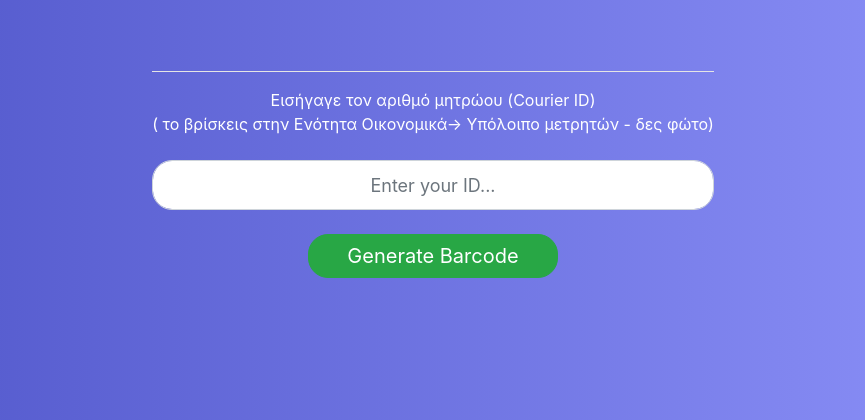
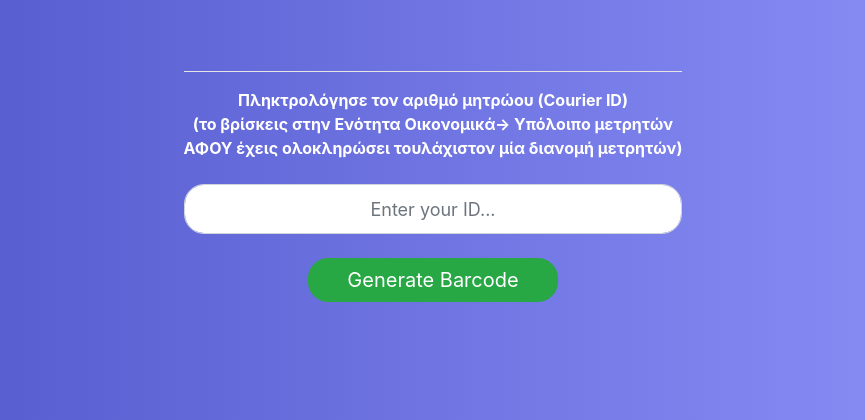
Before and after one commit to kopapatzimos/barcodeWoltv2, a Django app: page / in a window 1280 px wide. Shown: the part 63-483 px from the top of the page, without its empty margins (207-1072 px from the left). Run offline with Django 4.2, Linux system fonts and the light colour scheme; some libraries are stand-ins or nearby versions.

Commit message:
update text over input

```diff
--- a/barcode_project/app/templates/index.html
+++ b/barcode_project/app/templates/index.html
@@ -11,8 +11,8 @@
             <div class="text-center">
                 <hr>
 
-                <label class="mb-4">Eισήγαγε τον αριθμό μητρώου (Courier ID) <br>( το βρίσκεις στην Ενότητα Οικονομικά->
-                    Υπόλοιπο μετρητών - δες φώτο)</label>
+                <label class="mb-4" style="font-weight: bold;">Πληκτρολόγησε τον αριθμό μητρώου (Courier ID)<br>
+                    (το βρίσκεις στην Ενότητα Οικονομικά-> Υπόλοιπο μετρητών <br>ΑΦΟΥ έχεις ολοκληρώσει τουλάχιστον μία διανομή μετρητών)</label>
                 <input type="text" class="form-control barcode-input text-center mb-4" id="input" placeholder="Enter your ID..." oninput="validateInput(this)" />
 
                 <button type="button" class="btn btn-success btn-generate" onclick="generateBarcode()">Generate Barcode</button>
```
